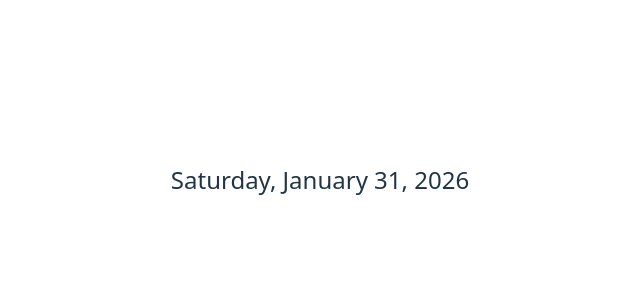
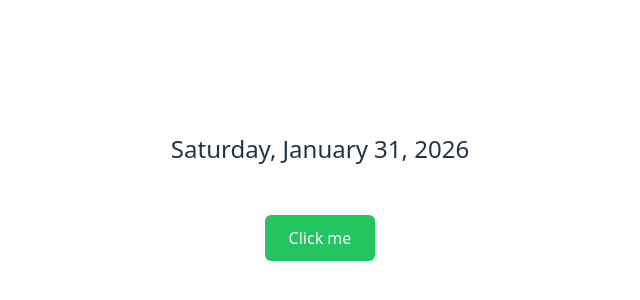
Before and after one commit to soft-nt/app1, a React (Vite) app: page / in a window 1280 px wide. Shown: the part 220-520 px from the top of the page, without its empty margins (320-960 px from the left). Built offline with nearby package versions, Linux system fonts and the light colour scheme.

Commit message:
feat(03-01): integrate Button with green styling
- Import and render Button below DateDisplay
- Add .button class with green background (#22c55e)
- Center button horizontally with auto margins
- Add spacing with margin-top: 1rem

```diff
--- a/src/App.css
+++ b/src/App.css
@@ -10,3 +10,17 @@
   text-align: center;
   padding: 2rem 0;
 }
+
+.button {
+  background-color: #22c55e;
+  color: white;
+  padding: 0.75rem 1.5rem;
+  border: none;
+  border-radius: 0.375rem;
+  font-size: 1rem;
+  cursor: pointer;
+  margin-top: 1rem;
+  display: block;
+  margin-left: auto;
+  margin-right: auto;
+}
--- a/src/App.tsx
+++ b/src/App.tsx
@@ -1,10 +1,12 @@
 import DateDisplay from './components/DateDisplay'
+import Button from './components/Button'
 import './App.css'
 
 function App() {
   return (
     <>
       <DateDisplay />
+      <Button />
     </>
   )
 }
```
